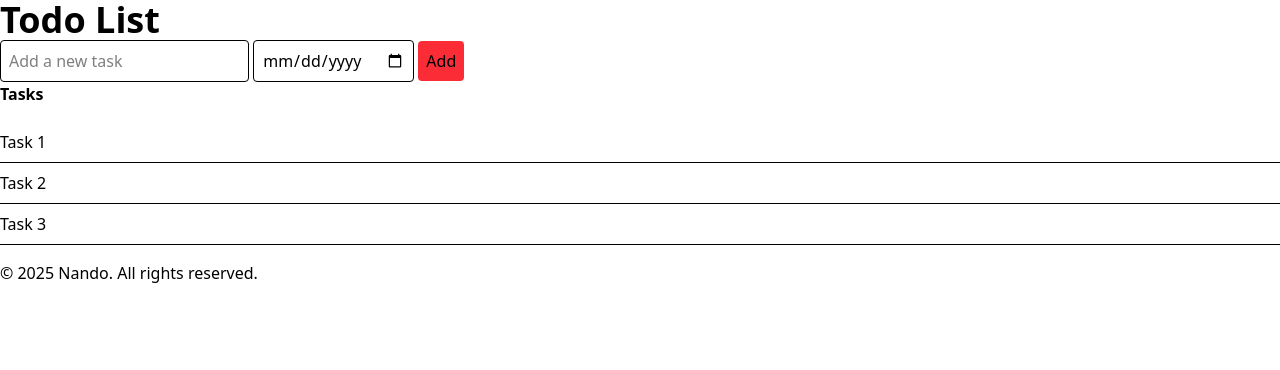
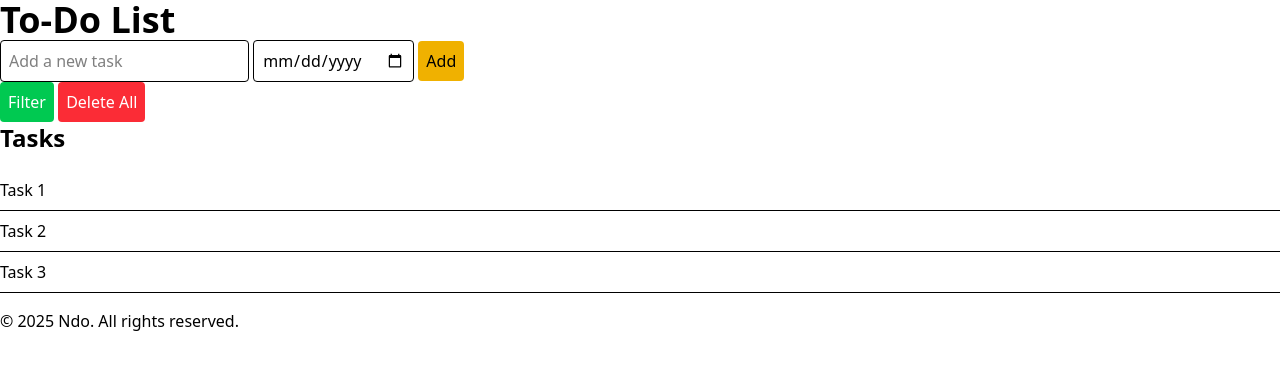
Before and after one commit to Revou-Coding-Camp/codingcamp-18-aug-25-Boombayaah, a plain HTML site: page index.html in a window 1280 px wide. Drawn offline with nearby package versions, Linux system fonts and the light colour scheme.

Commit message:
Create JS

```diff
--- a/index.html
+++ b/index.html
@@ -3,7 +3,7 @@
   <head>
     <meta charset="UTF-8" />
     <meta name="viewport" content="width=device-width, initial-scale=1.0" />
-    <title>Document</title>
+    <title>To-Do List -- Ndo</title>
 
     <!-- CSS External -->
     <link rel="stylesheet" href="css/style.css" />
@@ -14,28 +14,47 @@
   <body>
     <!-- Hero Website -->
     <header>
-      <h1 class="text-4xl font-bold">Todo List</h1>
+      <h1 class="text-4xl font-bold">To-Do List</h1>
     </header>
-    <!-- Main Content, Todo List Form, List Todo -->
+    <!-- Main Content -->
     <main>
       <form>
         <input
           type="text"
+          id="task-input"
           placeholder="Add a new task"
           class="border p-2 rounded"
         />
         <input
           type="date"
+          id="due-date-input"
           placeholder="Add a new task"
           class="border p-2 rounded"
         />
-        <button type="submit" class="bg-red-500 text-black p-[8px] rounded">
+        <button
+          type="button"
+          onclick="validateForm();"
+          class="bg-yellow-500 text-black p-[8px] rounded"
+        >
           Add
         </button>
       </form>
+
+      <!-- Action Button Section -->
+      <section>
+        <button class="bg-green-500 text-white p-2 rounded">Filter</button>
+        <button
+          onclick="deleteAll();"
+          class="bg-red-500 text-white p-2 rounded"
+        >
+          Delete All
+        </button>
+      </section>
+
+      <!-- List of task -->
       <section>
         <header>
-          <h2 class="font-bold">Tasks</h2>
+          <h2 class="text-2xl font-semibold">Tasks</h2>
         </header>
         <ul class="my-4">
           <li class="border-b py-2">Task 1</li>
@@ -46,7 +65,7 @@
     </main>
 
     <footer>
-      <span>&copy; 2025 Nando. All rights reserved.</span>
+      <span>&copy; 2025 Ndo. All rights reserved.</span>
     </footer>
 
     <!-- JS External -->
--- a/js/script.js
+++ b/js/script.js
@@ -0,0 +1,17 @@
+let list_to_do = [];
+
+// Validate Form Inputs
+function ValidateForm() {
+    // DOM Form Elements
+    const task_input = document.getElementById("task-input")
+    const due_date_input = document.getElementById("task-input")
+
+    if task_input.value != '' || due_date_input.value != '' {
+        AddToDo(task_input.value, due_date_input.value)
+    }
+}
+
+// Add A New To-Do
+function AddToDo() {
+
+}
```
